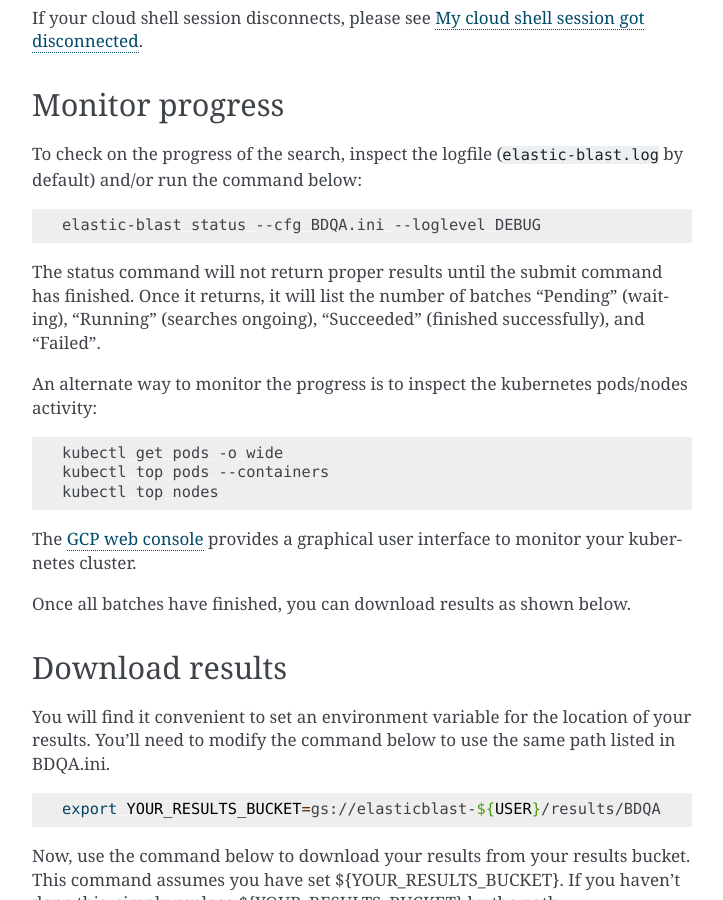
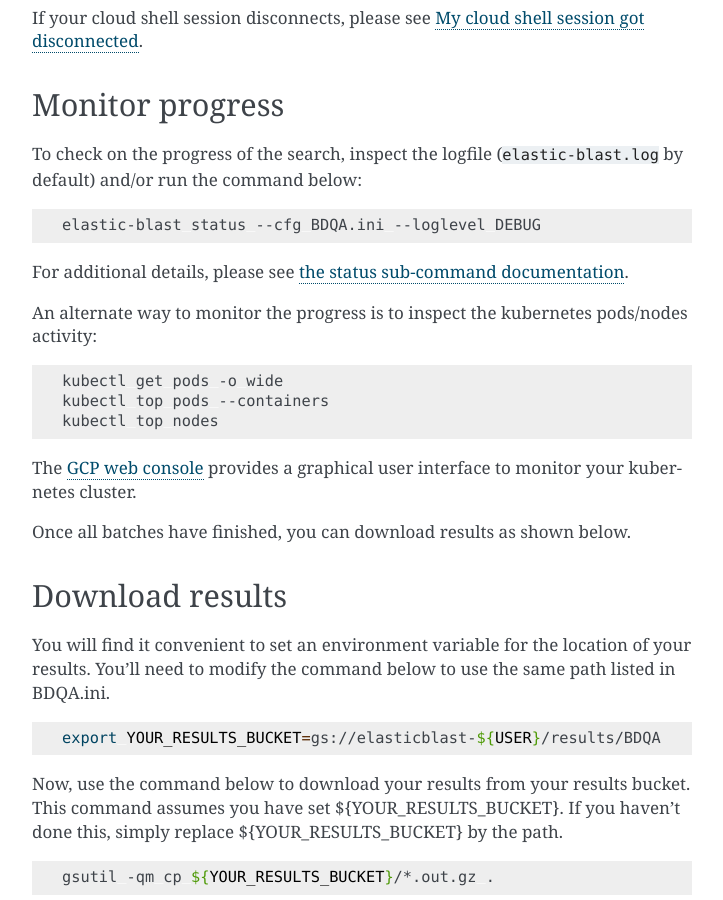
Before and after one commit to ncbi/elastic-blast-docs, a Sphinx documentation site: the page built from docs/source/quickstart-gcp.rst, in a window 1280 px wide and 900 px high, scrolled down 2930 px. Shown: the whole window, without its empty margins (388-1111 px from the left). Built offline with Sphinx 7.4.7, drawn with Linux system fonts in a browser that asks for light colours.

Commit message:
Add documentation for each of the ElasticBLAST subcommands

```diff
--- a/docs/source/exit-codes.rst
+++ b/docs/source/exit-codes.rst
@@ -18,6 +18,7 @@
 ..
 .. Please cite NCBI in any work or product based on this material.
 
+.. _exit-codes:
 
 Exit codes
 ==========
--- a/docs/source/index.rst
+++ b/docs/source/index.rst
@@ -49,8 +49,9 @@
    requirements
    IAM Policy <iam-policy>
    Budget <budget>
+   subcommands
+   configuration
    exit-codes
-   configuration
    tips-gcp
    taxid-filtering
    support
--- a/docs/source/quickstart-aws.rst
+++ b/docs/source/quickstart-aws.rst
@@ -136,8 +136,8 @@
 
     elastic-blast status --cfg BDQA.ini --loglevel DEBUG
 
-The status command will not return proper results until the submit command has finished.
-Once it returns, it will list the number of batches "Pending" (waiting), "Running" (searches ongoing), "Succeeded" (finished successfully), and "Failed".
+For additional details, please see :ref:`the status sub-command documentation
+<submit>`.
 
 Once all batches have finished, you can download results as shown below.
 
--- a/docs/source/quickstart-gcp.rst
+++ b/docs/source/quickstart-gcp.rst
@@ -137,8 +137,8 @@
 
     elastic-blast status --cfg BDQA.ini --loglevel DEBUG
 
-The status command will not return proper results until the submit command has finished.
-Once it returns, it will list the number of batches "Pending" (waiting), "Running" (searches ongoing), "Succeeded" (finished successfully), and "Failed".
+For additional details, please see :ref:`the status sub-command documentation
+<submit>`.
 
 An alternate way to monitor the progress is to inspect the kubernetes pods/nodes activity:
 
```
Also changed, not shown: docs/source/subcommands.rst (added, +83 -0 lines).
